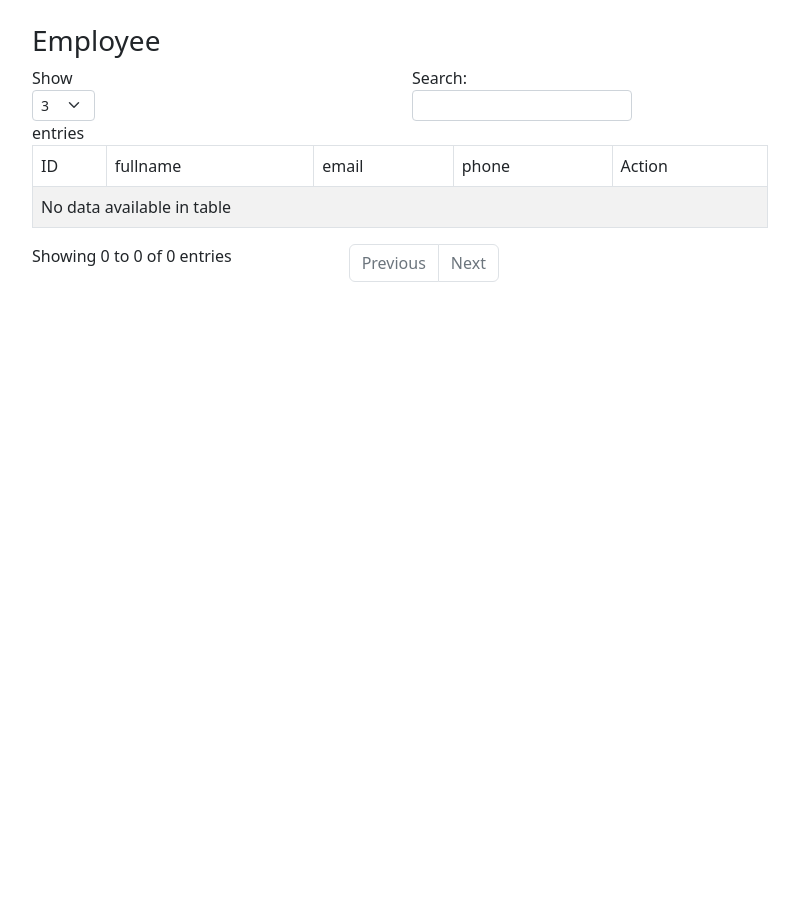
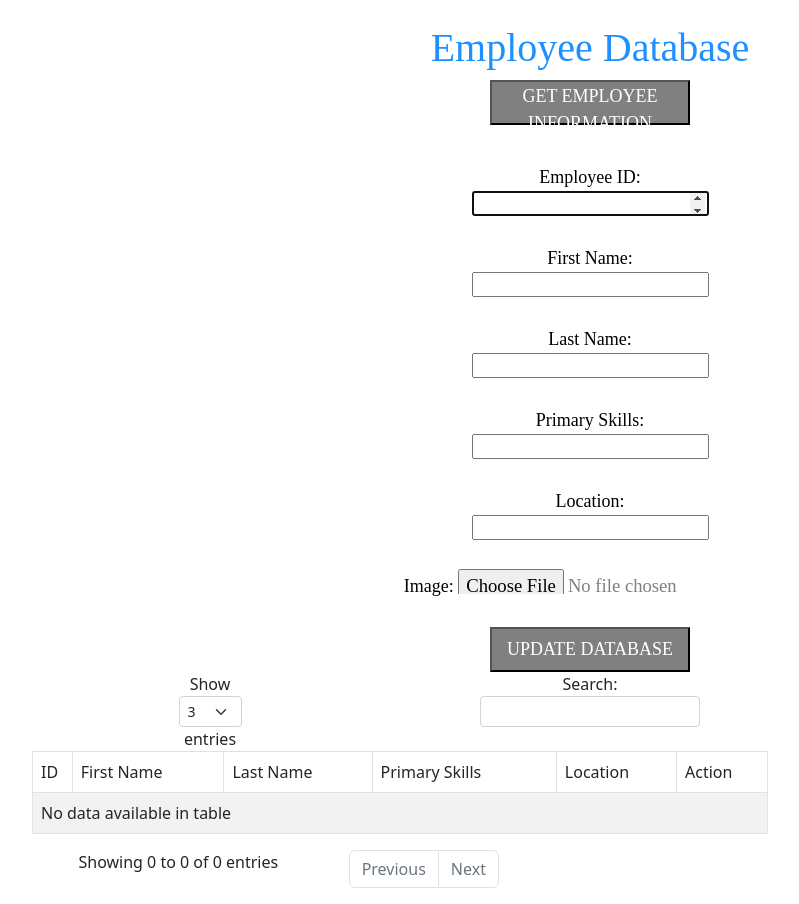
Before and after one commit to tehmingann/aws-live, a Flask app: page / in a window 1280 px wide. Shown: the part 56-960 px from the top of the page, without its empty margins (50-849 px from the left). Before the commit the page ends 338 px from the top, so only its background shows below. Run offline with Flask 2, Linux system fonts and the light colour scheme; data that the repository does not hold is empty; some libraries are stand-ins or nearby versions.

Commit message:
Update AddEmp.html

```diff
--- a/templates/AddEmp.html
+++ b/templates/AddEmp.html
@@ -1,18 +1,52 @@
 {% extends "layout.html" %}
 {% block body %}
+<center>
+	<font color="black" size="4" style="font-family: avenir">
+
+		<h1 style="color: DodgerBlue">Employee Database</h1>
+
+		<body bgcolor="lightgrey">
+
+			<form action="/addemp" autocomplete="on" method="POST" enctype="multipart/form-data">
+
+				<button type="submit" form action="/getemp"
+					style="background: grey; height: 45px; width: 200px; color:white; font:oblique;">GET EMPLOYEE
+					INFORMATION</button><br><br>
+
+				Employee ID:<br> <input style="height:25px;font-size:14pt; color:grey;" type="number" name="emp_id"
+					autofocus size="40"><br><br>
+
+				First Name:<br> <input style="height:25px;font-size:14pt;color:grey;" type="text"
+					name="first_name"><br><br>
+
+				Last Name:<br> <input style="height:25px;font-size:14pt;color:grey;" type="text"
+					name="last_name"><br><br>
+
+				Primary Skills:<br> <input style="height:25px;font-size:14pt;color:grey;" type="text"
+					name="pri_skill"><br><br>
+
+				Location:<br> <input style="height:25px;font-size:14pt;color:grey;" type="text" name="location"><br><br>
+
+				Image: <input type=file name="emp_image_file" style="height:25px;font-size:14pt;color:grey;"> <br><br>
+
+				<button type="submit"
+					style="background: grey; height: 45px; width: 200px; color: white; size: 5; font:oblique;">UPDATE
+					DATABASE</button>
+
+			</form>
+		</body>
+	</font>
+
 	<div class="row">
-    <h3>Employee</h3>
-</div>
-<div class="row">
-
 		<div class="col-md-8">
 			<table id="example" class="table table-striped table-bordered" style="width:100%">
 				<thead>
 					<tr>
 						<td>ID</td>
-                    <td>fullname</td>
-                    <td>email</td>
-                    <td>phone</td>
+						<td>First Name</td>
+						<td>Last Name</td>
+						<td>Primary Skills</td>
+						<td>Location</td>
 						<td>Action</td>
 					</tr>
 				</thead>
@@ -25,8 +59,8 @@
 						<td>{{data.pri_skill}}</td>
 						<td>{{data.location}}</td>
 						<td width="130">
-                        <a href="/edit/{{data.id}}" class="btn btn-secondary btn-sm">edit</a>
-                        <a href="/delete/{{data.id}}" class="btn btn-danger btn-delete btn-sm">delete</a>
+							<a href="/edit/{{data.emp_id}}" class="btn btn-secondary btn-sm">edit</a>
+							<a href="/delete/{{data.emp_id}}" class="btn btn-danger btn-delete btn-sm">delete</a>
 						</td>
 					</tr>
 					{% endfor %}
@@ -35,5 +69,7 @@
 		</div>
 	</div>
 	</div>
+</center>
+
 
 {% endblock %}
```
Lines whose indentation alone changed are shown as unchanged.
